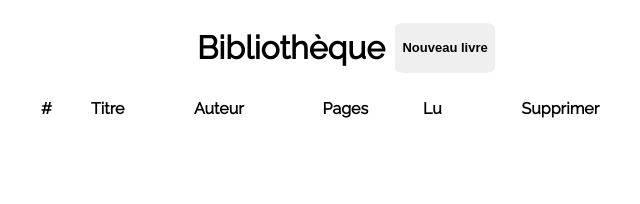
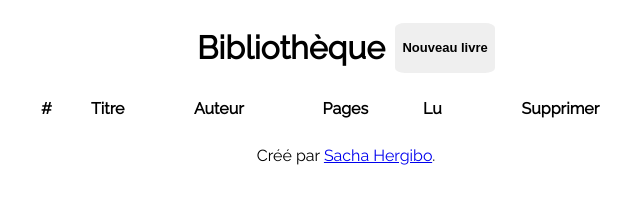
Before and after one commit to DxShura/jsgrandproject, a plain HTML site: page index.html in a window 1280 px wide. Shown: the whole page, without its empty margins (294-934 px from the left). Drawn offline with Linux system fonts and the light colour scheme.

Commit message:
ajout paragraphe dans le html.

```diff
--- a/index.html
+++ b/index.html
@@ -61,8 +61,9 @@
 			</thead>
 			<tbody id="bookShelf"></tbody>
 		</table>
+
 	</div>
-
+	<p class="createBy">Créé par <a href="https://github.com/SHergibo/bibliotheque">Sacha Hergibo</a>.</p>
 	<script type="text/javascript" src="book.js" ></script>
 </body>
 </html>
--- a/scss/_library.scss
+++ b/scss/_library.scss
@@ -90,3 +90,7 @@ table{
 		padding-top: 4px;
 	}
 }
+
+.createBy{
+	text-align: center;
+}
```
Also changed, not shown: css/style.css, 1 other file.
